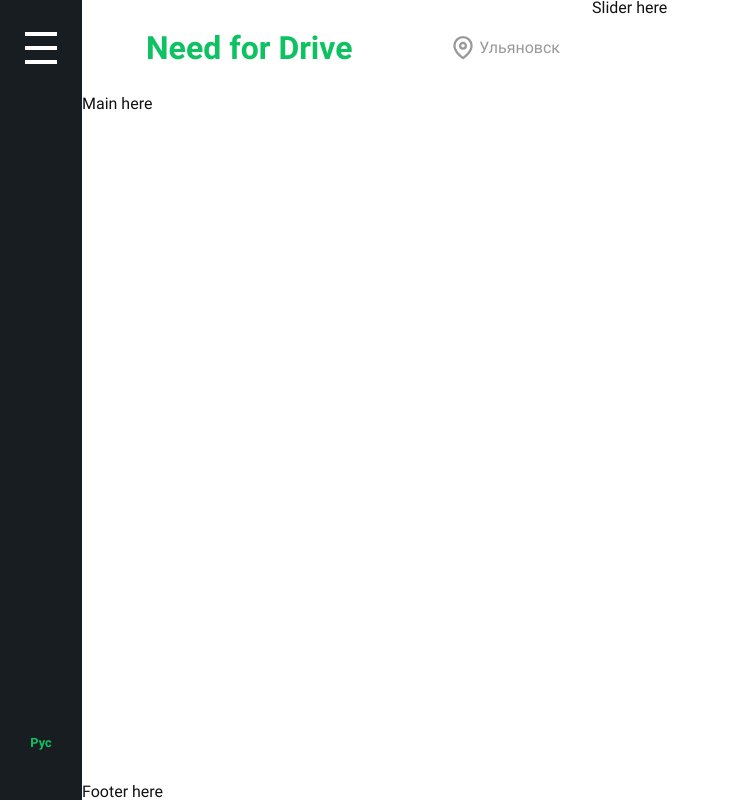
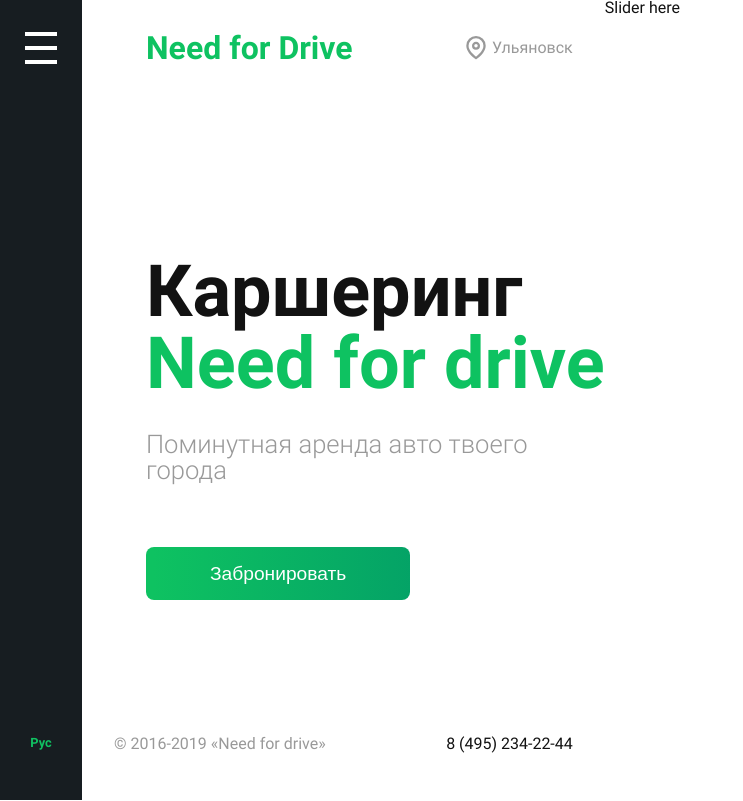
Before and after one commit to DmitryReztsov/need-for-drive, a React (Create React App) app: page /#/ in a window 1280 px wide. Shown: the whole page, without its empty margins (0-743 px from the left). Built offline with nearby package versions, Linux system fonts and the light colour scheme.

Commit message:
V-01 сделана центральная часть главной страницы

```diff
--- a/src/components/elements/Footer/Footer.module.scss
+++ b/src/components/elements/Footer/Footer.module.scss
@@ -0,0 +1,14 @@
+@use '/src/sass/tools' as *;
+
+.footer {
+  @include flex(space-between,center,_);
+  padding: 0 2rem 3rem 2rem;
+
+  span {
+    color: $gray;
+  }
+}
+
+.link {
+  color: $black;
+}
--- a/src/components/elements/Footer/Footer.tsx
+++ b/src/components/elements/Footer/Footer.tsx
@@ -1,10 +1,13 @@
 import React from 'react';
+import styles from './Footer.module.scss';
+import CustomLink from '../Link/CustomLink';
 
 function Footer() {
   return (
-    <div>
-      Footer here
-    </div>
+    <footer className={styles.footer}>
+      <span>© 2016-2019 «Need for drive»</span>
+      <CustomLink className={styles.link}>8 (495) 234-22-44</CustomLink>
+    </footer>
   );
 }
 
--- a/src/components/elements/Header/Header.tsx
+++ b/src/components/elements/Header/Header.tsx
@@ -5,7 +5,7 @@
 
 function Header() {
   return (
-    <div className={styles.header}>
+    <header className={styles.header}>
       <h1>Need for Drive</h1>
       <CustomLink className={styles.geo}>
         <>
@@ -13,7 +13,7 @@
           <span>Ульяновск</span>
         </>
       </CustomLink>
-    </div>
+    </header>
   );
 }
 
--- a/src/components/elements/Link/CustomLink.module.scss
+++ b/src/components/elements/Link/CustomLink.module.scss
@@ -1,7 +1,6 @@
 @use '/src/sass/tools' as *;
 
 .link {
-
   text-decoration: none;
   @include transition(0.2s,0s);
   &:hover {
--- a/src/components/elements/Main/Main.module.scss
+++ b/src/components/elements/Main/Main.module.scss
@@ -1,3 +1,25 @@
+@use '/src/sass/tools' as *;
+
 .main {
   flex: 1 1 auto;
+  padding-left: 4rem;
 }
+
+.title {
+  margin-top: 10rem;
+  font-size: 4.5rem;
+  &_green {
+    color: $green;
+  }
+}
+
+.text {
+  margin-top: 2rem;
+  font-family: $light;
+  font-size: 1.6rem;
+  color: $gray;
+}
+
+.button {
+  margin-top: 4rem;
+}
--- a/src/components/elements/Main/Main.tsx
+++ b/src/components/elements/Main/Main.tsx
@@ -4,7 +4,13 @@
 function Main() {
   return (
     <div className={styles.main}>
-      Main here
+      <h2 className={styles.title}>
+        Каршеринг
+        <br />
+        <span className={styles.title_green}>Need for drive</span>
+      </h2>
+      <p className={styles.text}>Поминутная аренда авто твоего города</p>
+      <button type="submit" className={`${styles.button} button button_big`}>Забронировать</button>
     </div>
   );
 }
--- /dev/null
+++ b/src/sass/components/_button.scss
@@ -0,0 +1,22 @@
+@use "../tools" as *;
+
+.button {
+  padding: 1rem 2rem;
+  font-size: 1.2rem;
+  line-height: 1.1;
+  text-align: center;
+  color: $white;
+  background: $grad-green;
+  background-blend-mode: darken;
+  border-radius: 0.5rem;
+  border: none;
+  &:hover,focus {
+    background: $grad-dark-green;
+  }
+  &:active {
+    background: $grad-very-dark-green;
+  }
+  &_big {
+    padding: 1rem 4rem;
+  }
+}
--- a/src/sass/components/_components.scss
+++ b/src/sass/components/_components.scss
@@ -1,3 +1,4 @@
-@use "./root_element";
+@use "./button";
 @use "./logo";
 @use "./title";
+@use "./root_element";
--- a/src/sass/components/_title.scss
+++ b/src/sass/components/_title.scss
@@ -1,7 +1,13 @@
 @use "../tools" as *;
 
+h1,h2,h3,h4,h5,h6 {
+  font-family: $bold;
+  font-size: 2rem;
+}
+
 h1 {
-  font-size: 2rem;
-  font-family: $bold;
   color: $green;
 }
+
+h2 {
+}
--- a/src/sass/tools/_colors.scss
+++ b/src/sass/tools/_colors.scss
@@ -1,6 +1,25 @@
+//COLORS
+//green
 $green: #0EC261;
+$second-green: #039F67;
+$dark-green: darken($green, 10%);
+$dark-second-green: darken($second-green, 10%);
+$very-dark-green: darken($green, 20%);
+$very-dark-second-green: darken($second-green, 20%);
+
+//black
 $black: #121212;
 $black-blue: #151B1F;
-$white: #ffffff;
+
+//gray
 $gray: #999999;
 $gray-light: #EEEEEE;
+
+//white
+$white: #ffffff;
+
+//GRADIENTS
+//green
+$grad-green: linear-gradient(90deg, $green 2.61%, $second-green 112.6%);
+$grad-dark-green: linear-gradient(90deg, $dark-green 2.61%, $dark-second-green 112.6%);
+$grad-very-dark-green: linear-gradient(90deg, $very-dark-green 2.61%, $very-dark-second-green 112.6%);
```
